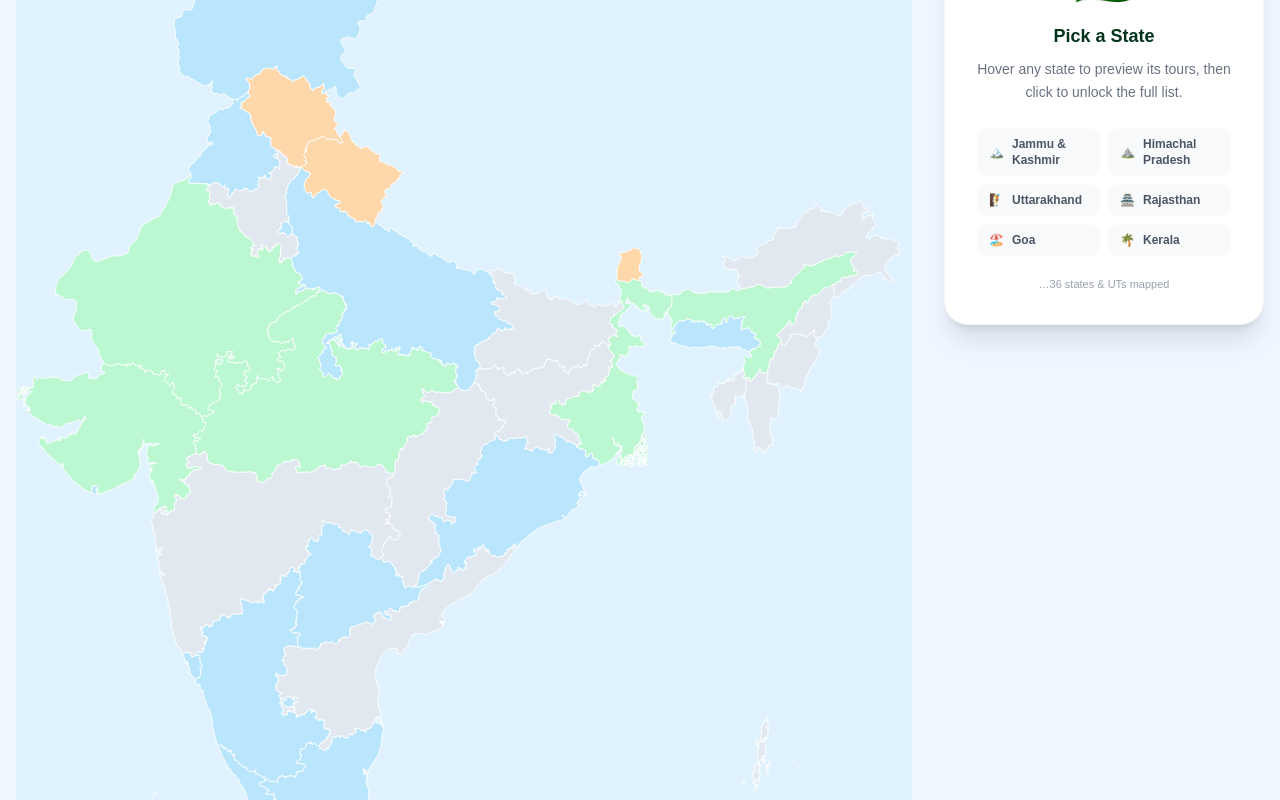
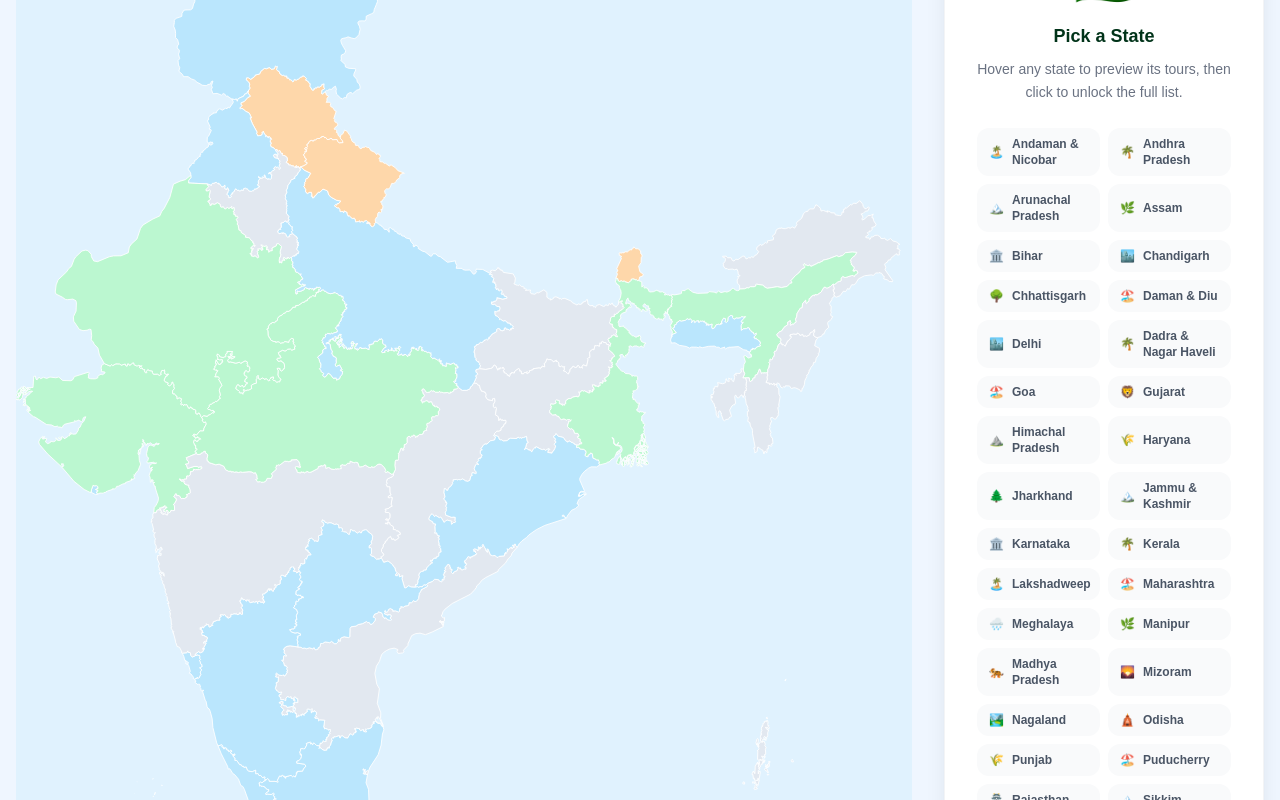
Before and after one commit to wittyrusher/atlas, a Next.js app: page / in a window 1280 px wide. Shown: the part 2280-3080 px from the top of the page. Built offline with nearby package versions, Linux system fonts and the light colour scheme.

Commit message:
added new 36 states in list side of svg map

```diff
--- a/src/app/components/Indiamap.tsx
+++ b/src/app/components/Indiamap.tsx
@@ -538,12 +538,42 @@ export default function IndiaMap() {
                 </p>
                 <div className="grid grid-cols-2 gap-2 text-left">
                   {[
+                    ['IN-AN', '🏝️', 'Andaman & Nicobar'],
+                    ['IN-AP', '🌴', 'Andhra Pradesh'],
+                    ['IN-AR', '🏔️', 'Arunachal Pradesh'],
+                    ['IN-AS', '🌿', 'Assam'],
+                    ['IN-BR', '🏛️', 'Bihar'],
+                    ['IN-CH', '🏙️', 'Chandigarh'],
+                    ['IN-CT', '🌳', 'Chhattisgarh'],
+                    ['IN-DD', '🏖️', 'Daman & Diu'],
+                    ['IN-DL', '🏙️', 'Delhi'],
+                    ['IN-DN', '🌴', 'Dadra & Nagar Haveli'],
+                    ['IN-GA', '🏖️', 'Goa'],
+                    ['IN-GJ', '🦁', 'Gujarat'],
+                    ['IN-HP', '⛰️', 'Himachal Pradesh'],
+                    ['IN-HR', '🌾', 'Haryana'],
+                    ['IN-JH', '🌲', 'Jharkhand'],
                     ['IN-JK', '🏔️', 'Jammu & Kashmir'],
-                    ['IN-HP', '⛰️', 'Himachal Pradesh'],
+                    ['IN-KA', '🏛️', 'Karnataka'],
+                    ['IN-KL', '🌴', 'Kerala'],
+                    ['IN-LD', '🏝️', 'Lakshadweep'],
+                    ['IN-MH', '🏖️', 'Maharashtra'],
+                    ['IN-ML', '🌧️', 'Meghalaya'],
+                    ['IN-MN', '🌿', 'Manipur'],
+                    ['IN-MP', '🐅', 'Madhya Pradesh'],
+                    ['IN-MZ', '🌄', 'Mizoram'],
+                    ['IN-NL', '🏞️', 'Nagaland'],
+                    ['IN-OR', '🛕', 'Odisha'],
+                    ['IN-PB', '🌾', 'Punjab'],
+                    ['IN-PY', '🏖️', 'Puducherry'],
+                    ['IN-RJ', '🏯', 'Rajasthan'],
+                    ['IN-SK', '🏔️', 'Sikkim'],
+                    ['IN-TG', '💎', 'Telangana'],
+                    ['IN-TN', '🛕', 'Tamil Nadu'],
+                    ['IN-TR', '🌿', 'Tripura'],
+                    ['IN-UP', '🕌', 'Uttar Pradesh'],
                     ['IN-UT', '🧗', 'Uttarakhand'],
-                    ['IN-RJ', '🏯', 'Rajasthan'],
-                    ['IN-GA', '🏖️', 'Goa'],
-                    ['IN-KL', '🌴', 'Kerala'],
+                    ['IN-WB', '🏯', 'West Bengal'],
                   ].map(([id, emoji, label]) => (
                     <button
                       key={id}
```
